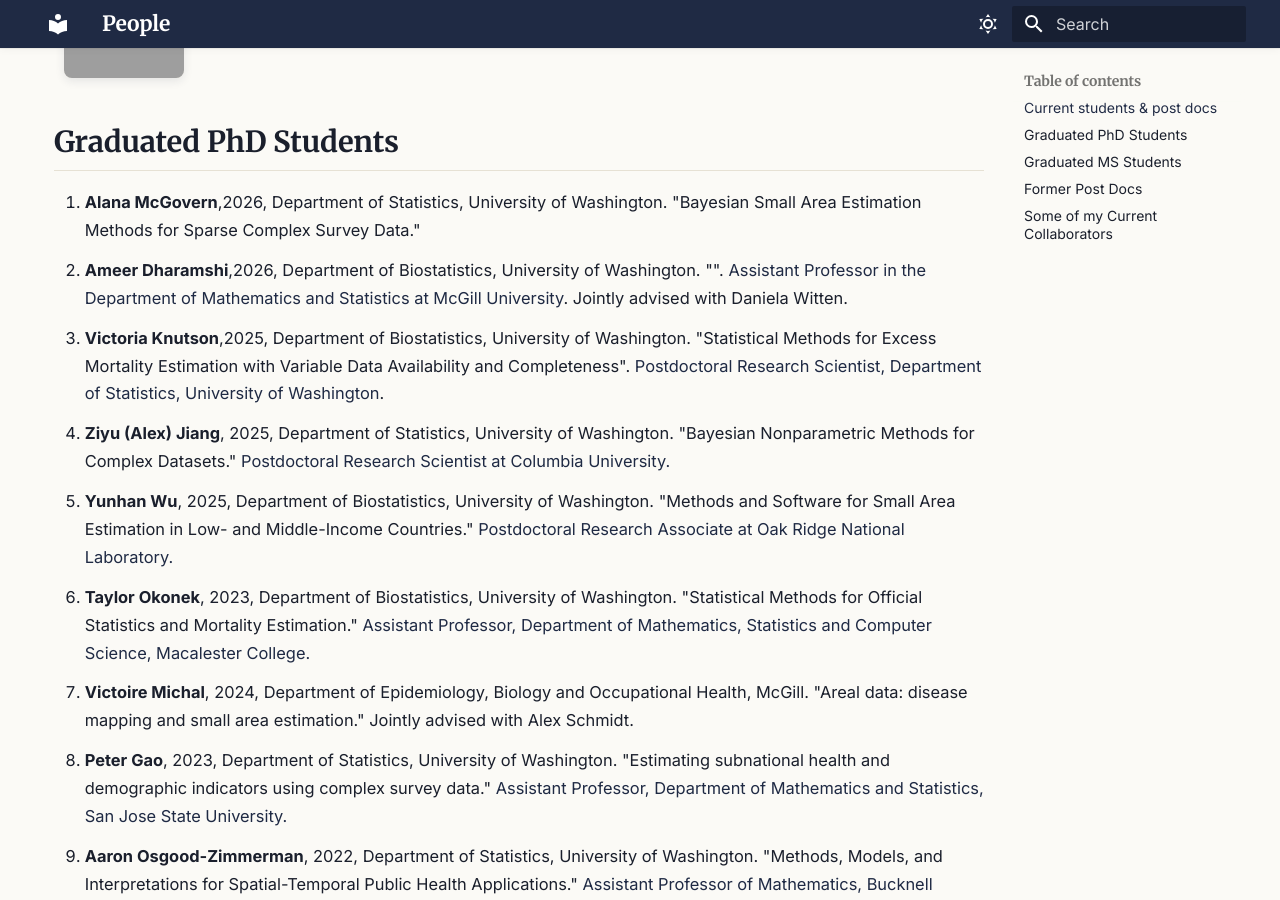
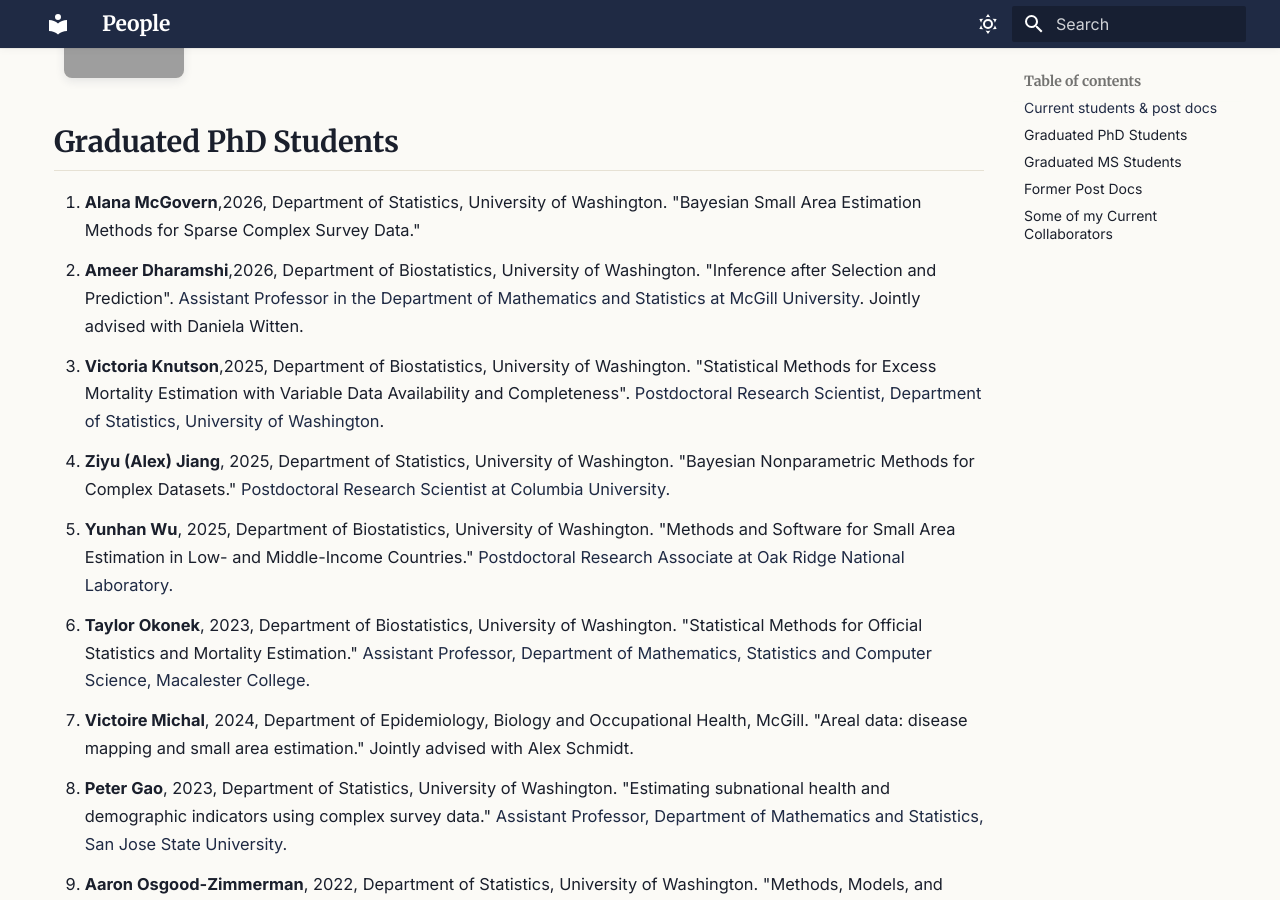
Before and after one commit to jonwake/website, an MkDocs documentation site: the page built from docs/people.md, in a window 1280 px wide and 900 px high, scrolled down 936 px. Built offline with MkDocs 1.6.1 and Material for MkDocs 9.7.7, drawn with Linux system fonts in a browser that asks for light colours; grey boxes are pictures that could not be loaded.

Commit message:
Update people.md

```diff
--- a/docs/people.md
+++ b/docs/people.md
@@ -43,7 +43,7 @@
 ## Graduated PhD Students
 
 1. **Alana McGovern**,2026, Department of Statistics, University of Washington. "Bayesian Small Area Estimation Methods for Sparse Complex Survey Data."
-2. **Ameer Dharamshi**,2026, Department of Biostatistics, University of Washington. "". [Assistant Professor in the Department of Mathematics and Statistics at McGill University](https://ameerd.github.io/). Jointly advised with Daniela Witten.
+2. **Ameer Dharamshi**,2026, Department of Biostatistics, University of Washington. "Inference after Selection and Prediction". [Assistant Professor in the Department of Mathematics and Statistics at McGill University](https://ameerd.github.io/). Jointly advised with Daniela Witten.
 3. **Victoria Knutson**,2025, Department of Biostatistics, University of Washington. "Statistical Methods for Excess Mortality Estimation with Variable Data Availability and Completeness". [Postdoctoral Research Scientist, Department of Statistics, University of Washington](https://victoriaknutson.github.io/).
 4. **Ziyu (Alex) Jiang**, 2025, Department of Statistics, University of Washington. "Bayesian Nonparametric Methods for Complex Datasets." [Postdoctoral Research Scientist at Columbia University.](https://alexjiang1125.github.io/)
 5. **Yunhan Wu**, 2025, Department of Biostatistics, University of Washington. "Methods and Software for Small Area Estimation in Low- and Middle-Income Countries." [Postdoctoral Research Associate at Oak Ridge National Laboratory.](https://wu-thomas.github.io/)
```
